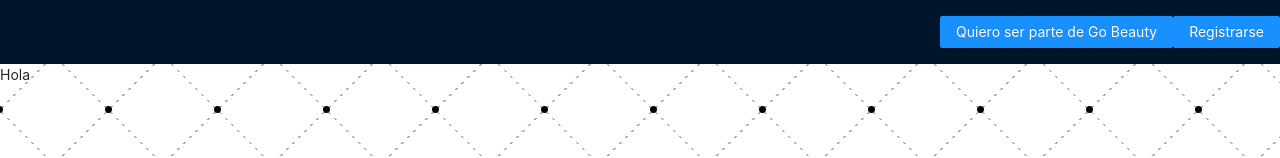
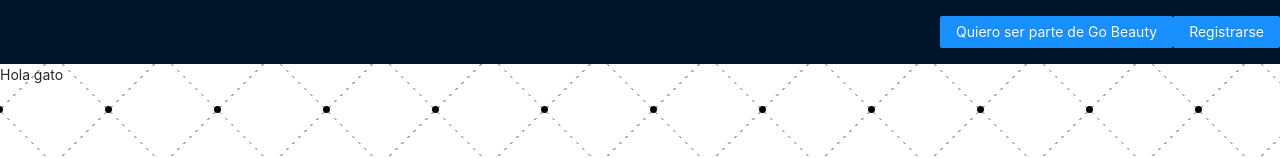
Before and after one commit to fde17/sap_tfi, a React (Create React App) app: page /home in a window 1280 px wide. Shown: the top 158 px of the page. Built offline with nearby package versions, Linux system fonts and the light colour scheme.

Commit message:
link to home en login

```diff
--- a/src/components/HeaderApp/Header.js
+++ b/src/components/HeaderApp/Header.js
@@ -1,6 +1,6 @@
 import React from 'react';
 import { Link } from 'react-router-dom';
-import { Layout } from 'antd';
+import { AutoComplete, Layout } from 'antd';
 import { Button } from 'antd';
 
 const { Header} = Layout;
--- a/src/components/Home/Home.js
+++ b/src/components/Home/Home.js
@@ -4,7 +4,7 @@ class Home extends Component {
     render() {
 
         return (
-        <div> Hola </div>
+        <div> Hola gato</div>
         );
     }
 }
```
Also changed, not shown: src/components/Login/Login.js (+3 -4 lines).
